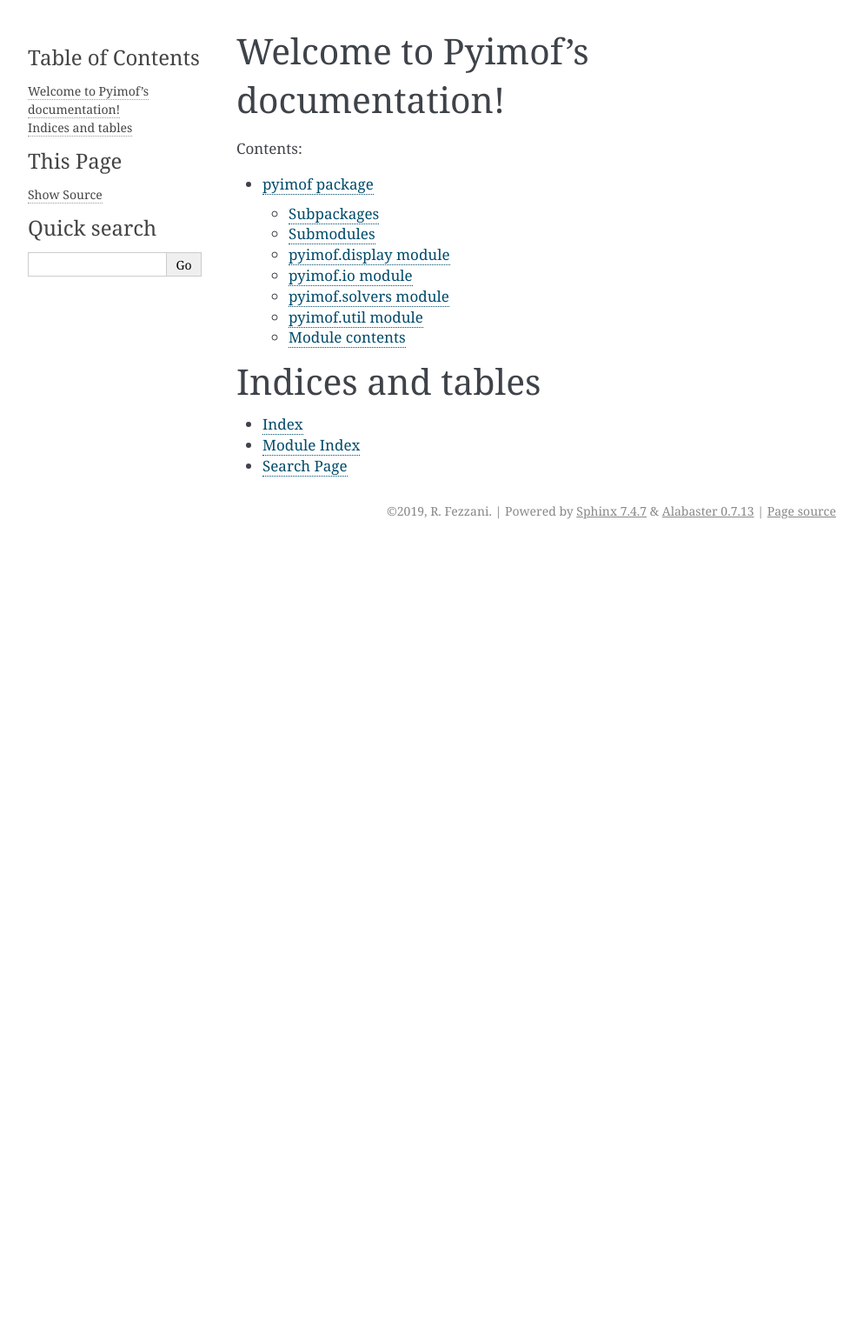
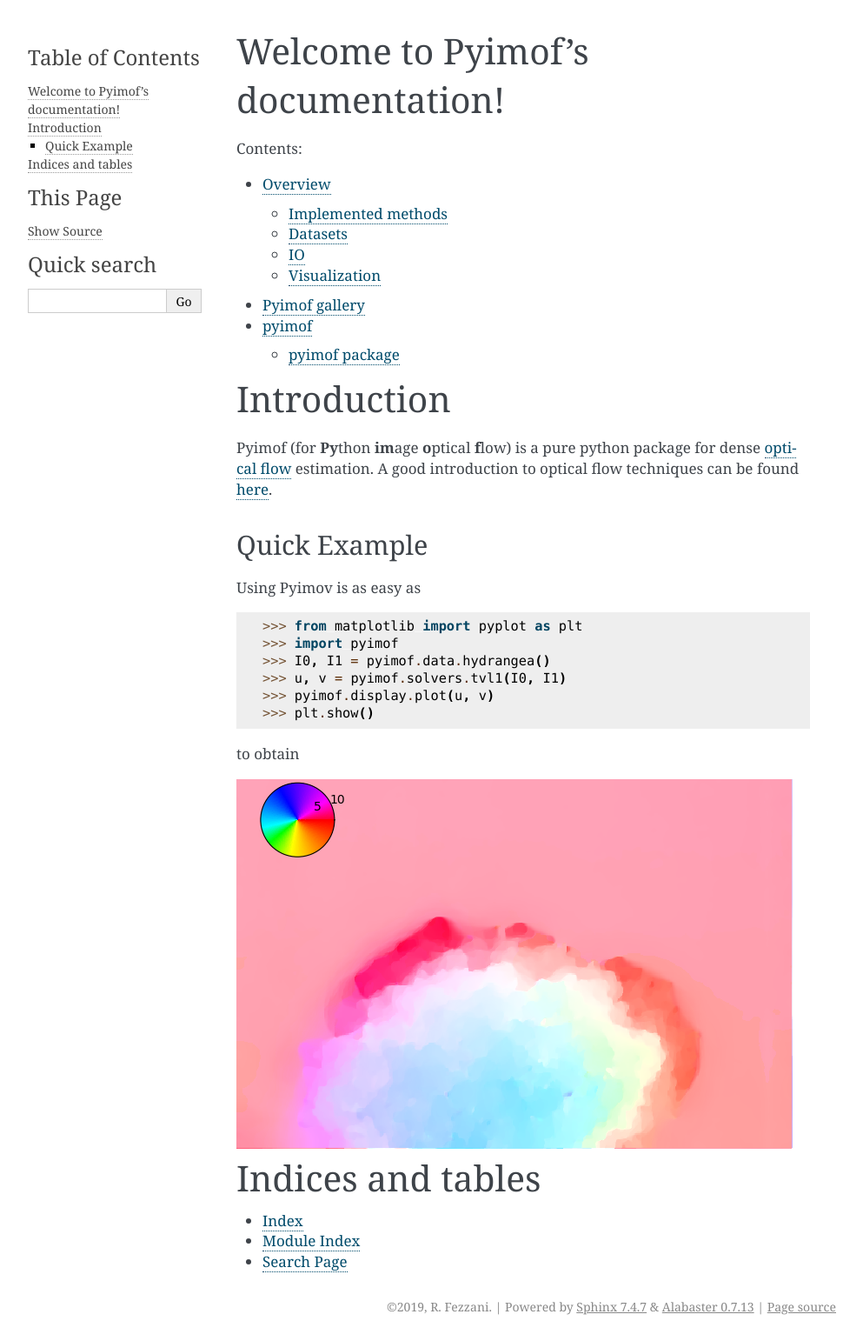
Before and after one commit to rfezzani/pyimof, a Sphinx documentation site: the page built from doc/source/index.rst, in a window 1280 px wide. Shown: the whole page at 87% size, without its empty margins (148-1141 px from the left). Built offline with Sphinx 7.4.7, drawn with Linux system fonts in a browser that asks for light colours; before the commit the page ends 900 px from its top, so only the background shows below that.

Commit message:
Add example gallery to the doc

```diff
--- a/doc/source/conf.py
+++ b/doc/source/conf.py
@@ -39,6 +39,7 @@
     'sphinx.ext.mathjax',
     'sphinx.ext.ifconfig',
     'sphinx.ext.viewcode',
+    'sphinx_gallery.gen_gallery',
 ]
 
 # Add any paths that contain templates here, relative to this directory.
@@ -61,3 +62,9 @@
 # relative to this directory. They are copied after the builtin static files,
 # so a file named "default.css" will overwrite the builtin "default.css".
 html_static_path = ['_static']
+
+# Sphinx Gallery configuration
+sphinx_gallery_conf = {
+     'examples_dirs': '../examples',
+     'gallery_dirs': '../source/examples',
+}
--- /dev/null
+++ b/doc/source/examples/plot_of_methods.py
@@ -0,0 +1,52 @@
+# coding: utf-8
+"""
+TV-L1 vs iLK
+============
+
+Comparison the TV-L1 and iLK methods for the optical flow estimation.
+
+"""
+
+from time import time
+import numpy as np
+import matplotlib.pyplot as plt
+import pyimof
+
+
+# --- Load data
+
+I0, I1 = pyimof.data.hydrangea()
+
+fig = plt.figure(figsize=((8, 7)))
+ax1, ax2, ax3, ax4 = fig.subplots(2, 2).ravel()
+cmap = 'middlebury'
+plt.tight_layout()
+
+# --- TV-L1
+
+t0 = time()
+u, v = pyimof.solvers.tvl1(I0, I1)
+t1 = time()
+
+norm = np.sqrt(u*u + v*v)
+
+pyimof.display.quiver(u, v, c=norm, bg=I0, ax=ax1, bg_cmap='gray',
+                      vec_cmap='jet')
+pyimof.display.plot(u, v, ax=ax2, cmap=cmap)
+
+print("TV-L1 processing time: {:02f}sec".format(t1-t0))
+
+# --- iLK
+
+t0 = time()
+u, v = pyimof.solvers.ilk(I0, I1)
+t1 = time()
+
+norm = np.sqrt(u*u + v*v)
+
+pyimof.display.quiver(u, v, c=norm, bg=norm, ax=ax3, vec_cmap='Greys')
+pyimof.display.plot(u, v, ax=ax4, cmap=cmap)
+
+print("ILK processing time: {:02f}sec".format(t1-t0))
+
+plt.show()
--- a/doc/source/index.rst
+++ b/doc/source/index.rst
@@ -10,9 +10,32 @@
    :maxdepth: 2
    :caption: Contents:
 
-   pyimof
+   overview
+   examples/index
+   modules
 
+Introduction
+============
 
+Pyimof (for **Py**\ thon **im**\ age **o**\ ptical **f**\ low) is a
+pure python package for dense `optical flow`_ estimation. A good
+introduction to optical flow techniques can be found here_.
+
+Quick Example
+-------------
+
+Using Pyimov is as easy as
+
+>>> from matplotlib import pyplot as plt
+>>> import pyimof
+>>> I0, I1 = pyimof.data.hydrangea()
+>>> u, v = pyimof.solvers.tvl1(I0, I1)
+>>> pyimof.display.plot(u, v)
+>>> plt.show()
+
+to obtain
+
+.. image:: _static/hydrangea.png
 
 Indices and tables
 ==================
@@ -20,3 +43,6 @@
 * :ref:`genindex`
 * :ref:`modindex`
 * :ref:`search`
+
+.. _`optical flow`: https://en.wikipedia.org/wiki/Optical_flow
+.. _here: https://blog.nanonets.com/optical-flow/
```
Also changed, not shown: README.md (+30 -7 lines), doc/examples/plot_of_methods.py (renamed from doc/examples/optical_flow/plot_optical_flow.py, +6 -2 lines), doc/source/examples/index.rst (added, +58 -0 lines), doc/source/examples/plot_of_methods.rst (added, +113 -0 lines), doc/source/examples/sg_execution_times.rst (added, +10 -0 lines), doc/source/overview.rst (added, +92 -0 lines), doc/examples/README.txt (added), doc/source/_static/hydrangea.png (added), doc/source/examples/images/sphx_glr_plot_of_methods_001.png (added), doc/source/examples/images/thumb/sphx_glr_plot_of_methods_thumb.png (added), doc/source/examples/plot_of_methods.ipynb (added), 5 other files.
